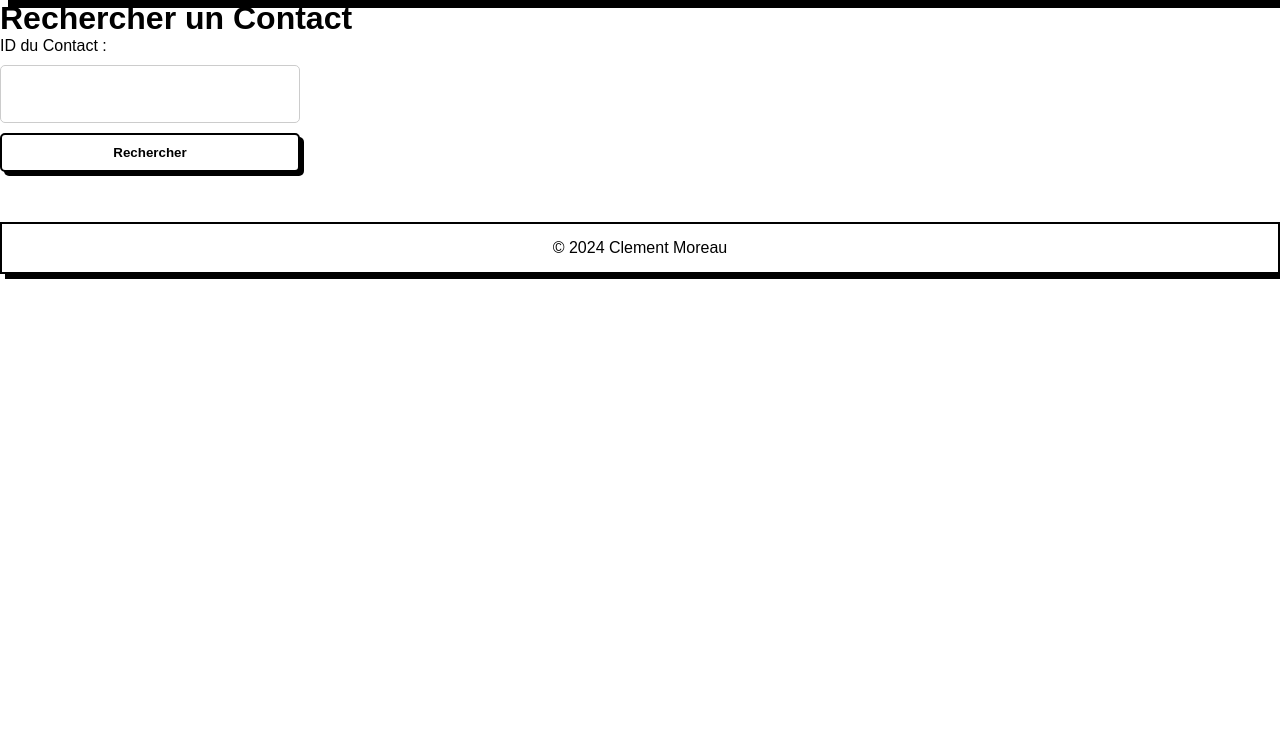
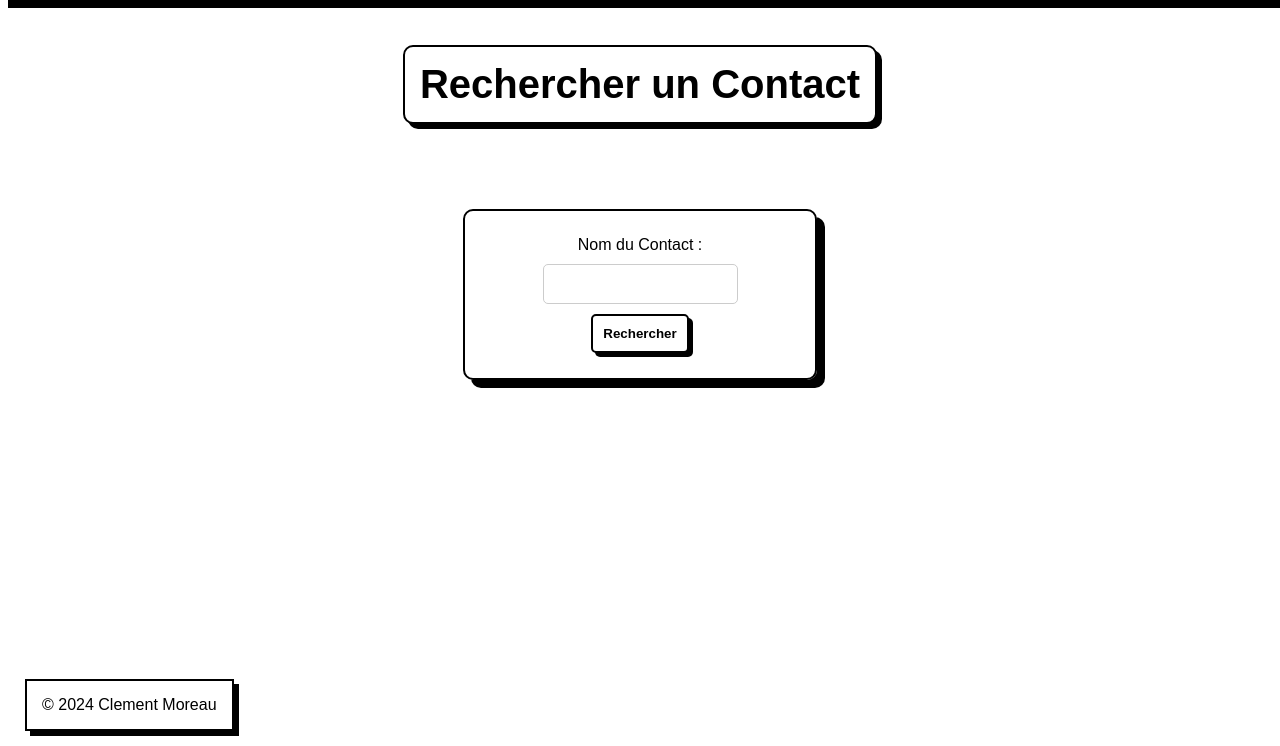
Before and after one commit to Clemom/CLEMENT-TP2, a PHP site: page /search_contact.php in a window 1280 px wide. Shown: the part 54-800 px from the top of the page. Run offline with PHP 8.4, Linux system fonts and the light colour scheme.

Commit message:
Commit final

```diff
--- a/css/style.css
+++ b/css/style.css
@@ -9,6 +9,81 @@ a {
     text-decoration: none;
     color: black;
     background-color: white;
+}
+
+.container-all {
+    display: flex;
+    flex-direction: column;
+    justify-content: center;
+    align-items: center;
+    gap: 50px;
+}
+
+h1 {
+    margin-top: 45px;
+    padding: 15px;
+    background-color: white;
+    text-align: center;
+    border: 2px solid black;
+    box-shadow: 5px 5px black;
+    border-radius: 10px;
+    font-size: 40px;
+}
+
+h2 {
+    margin-bottom: 25px;
+}
+
+.container-add-contact{
+    display: flex;
+    flex-direction: column;
+    justify-content: center;
+    align-items: center;
+    border: 2px solid black;
+    box-shadow: 8px 8px black;
+    padding: 25px;
+    border-radius: 10px;
+}
+
+.container-list {
+    display: flex;
+    flex-direction: column;
+    justify-content: center;
+    align-items: center;
+    border: 2px solid black;
+    box-shadow: 8px 8px black;
+    padding: 25px;
+    border-radius: 10px;
+}
+
+.container-search {
+    display: flex;
+    flex-direction: column;
+    justify-content: center;
+    align-items: center;
+    gap: 85px;
+}
+
+.form-search {
+    display: flex;
+    flex-direction: column;
+    justify-content: center;
+    align-items: center;
+    border: 2px solid black;
+    box-shadow: 8px 8px black;
+    padding: 25px;
+    border-radius: 10px;
+}
+
+.contact-info {
+    display: flex;
+    flex-direction: column;
+    justify-content: center;
+    align-items: center;
+    border: 2px solid black;
+    box-shadow: 8px 8px black;
+    padding: 25px 40px 25px 40px;
+    border-radius: 10px;
 }
 
 .nav {
@@ -72,19 +147,10 @@ form button:hover {
     background-color: #f3f3f3;
 }
 
-/* Tableau des contacts */
 .table-container {
     display: flex;
     justify-content: center;
     margin-top: 50px;
-}
-
-table {
-    border-collapse: collapse;
-    width: 80%;
-    max-width: 900px;
-    border: 2px solid black;
-    box-shadow: 8px 8px black;
 }
 
 caption {
@@ -126,9 +192,11 @@ tbody tr:hover {
     background-color: #e0e0e0;
 }
 
-/* Pied de page */
+
 .footer {
-    margin-top: 50px;
+    position: absolute;
+    bottom: 15px;
+    margin-left: 25px;
     padding: 15px;
     background-color: white;
     text-align: center;
--- a/data.php
+++ b/data.php
@@ -2,14 +2,13 @@
 require_once './db.php';
 
 /**
- * Ajouter un contact dans la base de données
- *
- * @param string $name Le nom du contact
- * @param string $email L'email du contact
- * @param string $telephone Le numéro de téléphone du contact
- * @return bool Succès ou échec de l'opération
+ * Ajoute un contact
+ * @param string $name
+ * @param string $email
+ * @param string $telephone
+ * @return bool
  */
-function addContact($name, $email, $telephone) {
+function addContact(string $name,string $email,string $telephone) {
     $conn = connectDB();
     $query = $conn->prepare("INSERT INTO contact (name, email, telephone) VALUES (:name, :email, :telephone)");
     $query->bindParam(':name', $name);
@@ -19,9 +18,8 @@ function addContact($name, $email, $telephone) {
 }
 
 /**
- * Récupérer tous les contacts
- *
- * @return array Liste de tous les contacts
+ * Récupére tous les contacts
+ * @return array
  */
 function getAllContacts() {
     $conn = connectDB();
@@ -30,12 +28,11 @@ function getAllContacts() {
 }
 
 /**
- * Supprimer un contact par ID
- *
- * @param int $id L'ID du contact
- * @return bool Succès ou échec de la suppression
+ * Supprimer un contact avec grâce à l'ID
+ * @param int $id
+ * @return bool
  */
-function deleteContact($id) {
+function deleteContact(int $id) {
     $conn = connectDB();
     $query = $conn->prepare("DELETE FROM contact WHERE id = :id");
     $query->bindParam(':id', $id, PDO::PARAM_INT);
@@ -43,15 +40,14 @@ function deleteContact($id) {
 }
 
 /**
- * Mettre à jour un contact
- *
- * @param int $id L'ID du contact
- * @param string $name Le nouveau nom du contact
- * @param string $email Le nouvel email du contact
- * @param string $telephone Le nouveau numéro de téléphone du contact
- * @return bool Succès ou échec de la mise à jour
+ * Mets à jour un contact
+ * @param int $id
+ * @param string $name
+ * @param string $email
+ * @param string $telephone
+ * @return bool
  */
-function updateContact($id, $name, $email, $telephone) {
+function updateContact(int $id, string $name, string $email, string $telephone) {
     $conn = connectDB();
     $query = $conn->prepare("UPDATE contact SET name = :name, email = :email, telephone = :telephone WHERE id = :id");
     $query->bindParam(':id', $id, PDO::PARAM_INT);
@@ -62,15 +58,18 @@ function updateContact($id, $name, $email, $telephone) {
 }
 
 /**
- * Récupérer un contact par ID
- *
- * @param int $id L'ID du contact
- * @return array|null Les informations du contact ou null si non trouvé
+ * Récupére un contact avec le nom
+ * @param string $name
+ * @return array|null
  */
-function getContact($id) {
+function getContactByName(string $name) {
     $conn = connectDB();
-    $query = $conn->prepare("SELECT * FROM contact WHERE id = :id");
-    $query->bindParam(':id', $id, PDO::PARAM_INT);
+
+    $query = $conn->prepare("SELECT * FROM contact WHERE name LIKE :name LIMIT 1");
+    $query->bindValue(':name', '%' . $name . '%', PDO::PARAM_STR);
     $query->execute();
-    return $query->fetch(PDO::FETCH_ASSOC);
+
+    $contact = $query->fetch(PDO::FETCH_ASSOC);
+
+    return $contact;
 }
--- a/edit.php
+++ b/edit.php
@@ -3,7 +3,7 @@ require_once './data.php';
 
 if (isset($_GET['id'])) {
     $id = intval($_GET['id']);
-    $contact = getContact($id);
+    $contact = getContactByName($id);
 
     if (!$contact) {
         die("Contact non trouvé.");
--- a/search_contact.php
+++ b/search_contact.php
@@ -1,21 +1,22 @@
 <?php
 require_once './data.php';
+include './header.php';
 
 $contact = null;
 $error = '';
 
 if ($_SERVER['REQUEST_METHOD'] === 'POST') {
-    $id = intval($_POST['id'] ?? 0);
+    $name = trim($_POST['name'] ?? '');
 
-    if ($id > 0) {
-        // Récupérer le contact par ID
-        $contact = getContact($id);
+    if (!empty($name)) {
+        // Récupérer les contacts correspondant au nom
+        $contact = getContactByName($name);
 
         if (!$contact) {
-            $error = "Aucun contact trouvé avec l'ID $id.";
+            $error = "Aucun contact trouvé avec le nom '$name'.";
         }
     } else {
-        $error = "Veuillez entrer un ID valide.";
+        $error = "Veuillez entrer un nom valide.";
     }
 }
 ?>
@@ -29,14 +30,13 @@ if ($_SERVER['REQUEST_METHOD'] === 'POST') {
     <link href="./css/style.css" rel="stylesheet">
 </head>
 <body>
-    <?php include './header.php'; ?>
 
-    <div class="container">
+    <div class="container-search">
         <h1>Rechercher un Contact</h1>
 
-        <form method="POST" action="search_contact.php">
-            <label for="id">ID du Contact :</label>
-            <input type="number" name="id" id="id" required>
+        <form method="POST" action="search_contact.php" class="form-search">
+            <label for="name">Nom du Contact :</label>
+            <input type="text" name="name" id="name" required>
             <button type="submit">Rechercher</button>
         </form>
 
@@ -45,6 +45,7 @@ if ($_SERVER['REQUEST_METHOD'] === 'POST') {
         <?php endif; ?>
 
         <?php if ($contact): ?>
+            <div class="contact-info">
                 <h2>Informations du Contact</h2>
                 <ul>
                     <li><strong>ID :</strong> <?= htmlspecialchars($contact['id']) ?></li>
@@ -52,6 +53,7 @@ if ($_SERVER['REQUEST_METHOD'] === 'POST') {
                     <li><strong>Email :</strong> <?= htmlspecialchars($contact['email']) ?></li>
                     <li><strong>Téléphone :</strong> <?= htmlspecialchars($contact['telephone']) ?></li>
                 </ul>
+            </div>
         <?php endif; ?>
     </div>
 
```
Also changed, not shown: get_contact.php (+11 -4 lines), index.php (+6 -2 lines). Lines whose indentation alone changed are shown as unchanged.
